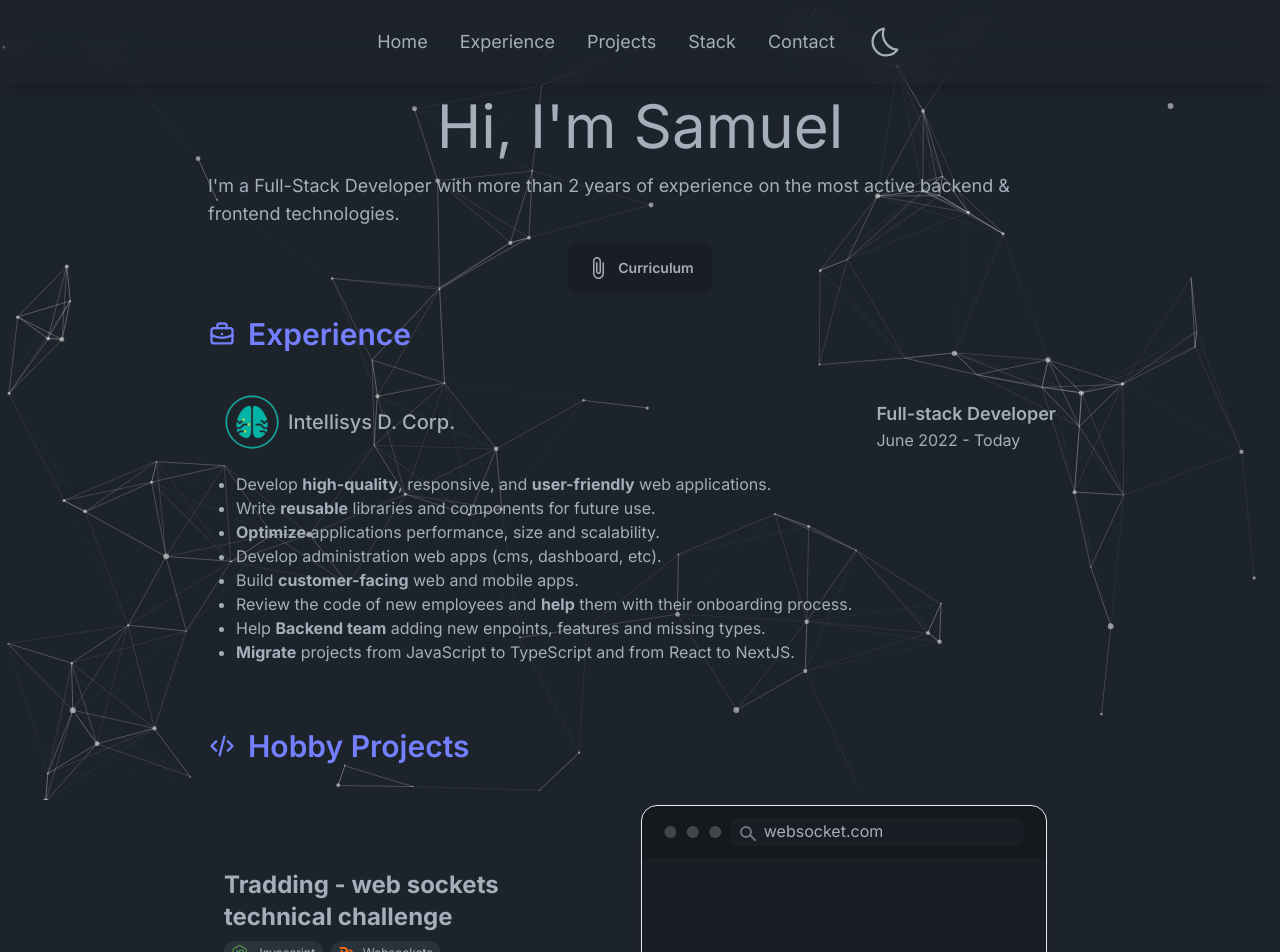
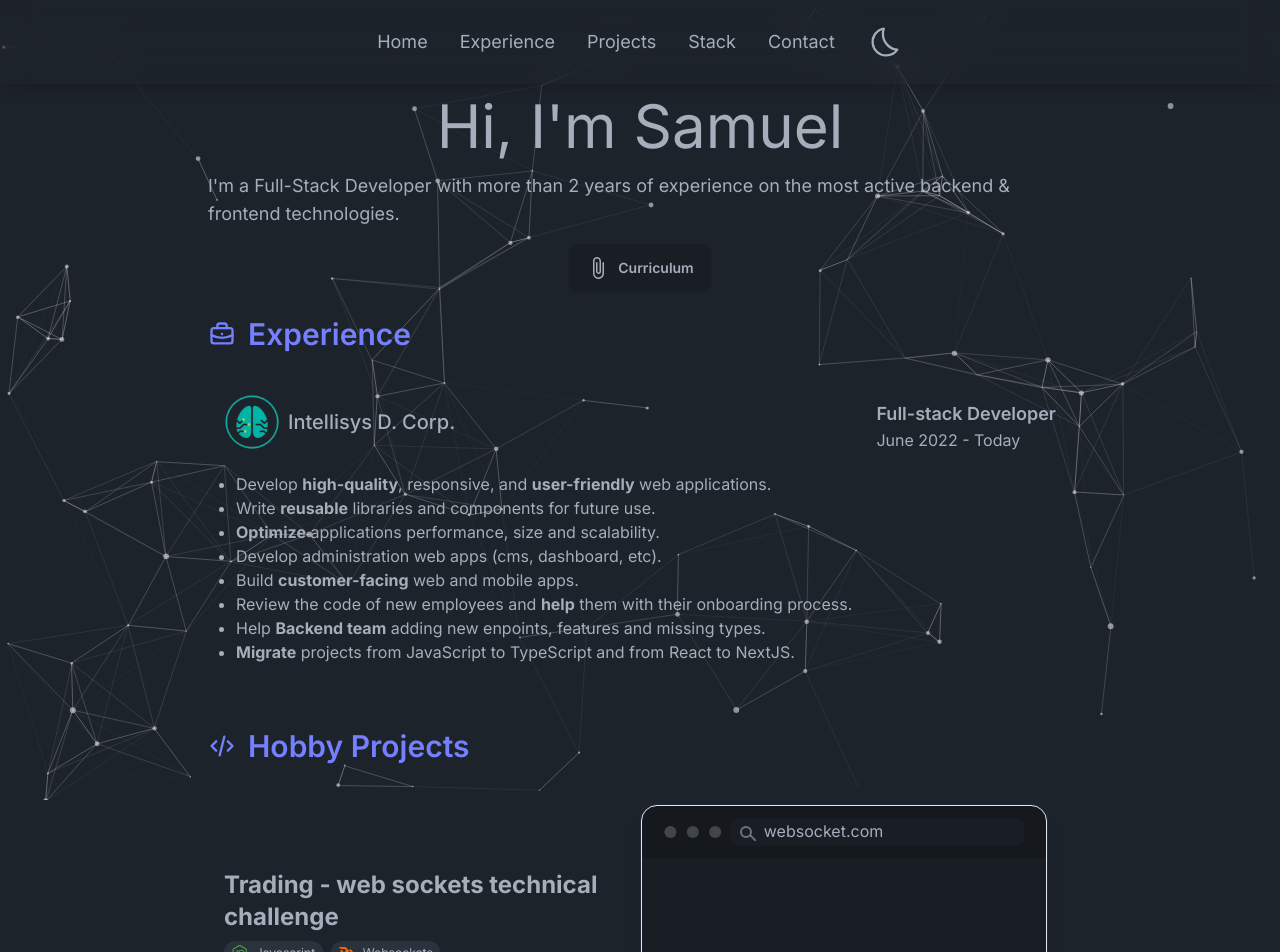
Before and after one commit to XamS9/Samuel-Gomez-Portfolio, an Angular app: page / in a window 1280 px wide. Shown: the top 952 px of the page. Built offline with nearby package versions, Linux system fonts and the light colour scheme.

Commit message:
Misstypo fix

```diff
--- a/src/app/cards/cards.component.ts
+++ b/src/app/cards/cards.component.ts
@@ -59,8 +59,8 @@ export class CardsComponent implements OnInit {
   projects = [
     {
       id: 'web-socket-challenge',
-      title: 'Tradding - web sockets technical challenge',
-      description: `A web socket small system where you have some data sources, tradding agregators & a broadcaster to send message when some data has been changed using javascript`,
+      title: 'Trading - web sockets technical challenge',
+      description: `A web socket small system where you have some data sources, trading agregators & a broadcaster to send message when some data has been changed using javascript`,
       year: '2024',
       bImage: 'assets/websockets-rm.webp',
       wImage: 'assets/websockets-rm.webp',
```
